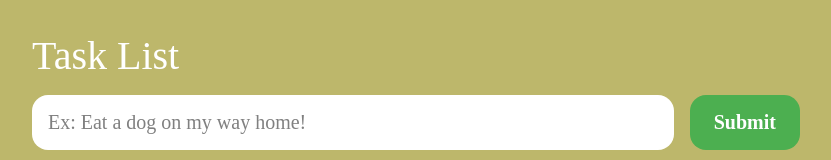
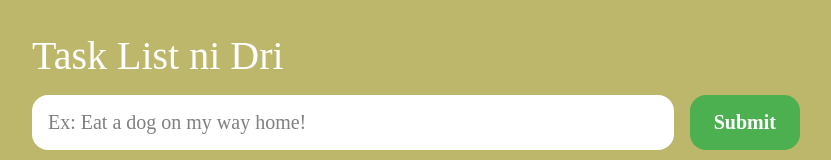
Before and after one commit to DoiDrei/To-Do-List, a plain HTML site: page index.html in a window 1280 px wide. Shown: the top 160 px of the page, without its empty margins (224-1055 px from the left). Drawn offline with Linux system fonts and the light colour scheme.

Commit message:
index.html

```diff
--- a/index.html
+++ b/index.html
@@ -12,7 +12,7 @@
 <body>
 
 	<header>
-		<h1>Task List</h1>
+		<h1>Task List ni Dri</h1>
 		<form id="new-task-form">
 			<input
 				type="text"
```
